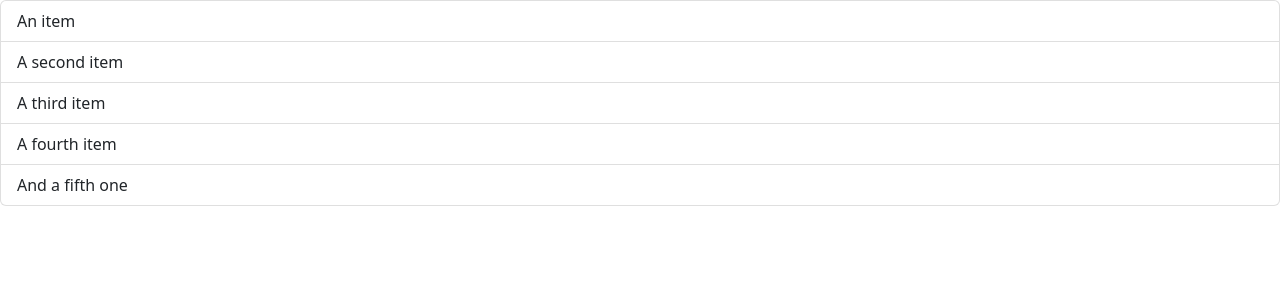
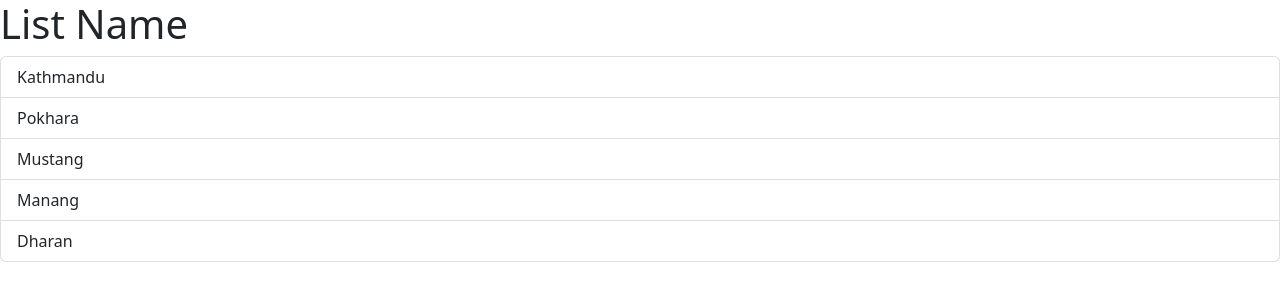
Before and after one commit to AnojAryal/React18-learning, a React (Vite) app in the folder react-app/: page / in a window 1280 px wide. Shown: the top 300 px of the page. Built offline with nearby package versions, Linux system fonts and the light colour scheme.

Commit message:
react 18 with project

```diff
--- a/react-app/src/components/ListGroup.tsx
+++ b/react-app/src/components/ListGroup.tsx
@@ -1,12 +1,23 @@
+import { MouseEvent } from "react";
+
 function ListGroup() {
+  let items = ["Kathmandu", "Pokhara", "Mustang", "Manang", "Dharan"];
+
+  //event handling
+  const handleClick = (event: MouseEvent) => console.log(event);
+
   return (
-    <ul className="list-group">
-      <li className="list-group-item">An item</li>
-      <li className="list-group-item">A second item</li>
-      <li className="list-group-item">A third item</li>
-      <li className="list-group-item">A fourth item</li>
-      <li className="list-group-item">And a fifth one</li>
-    </ul>
+    <>
+      <h1>List Name</h1>
+      {items.length === 0 && <p>No List Items</p>}
+      <ul className="list-group">
+        {items.map((items, index) => (
+          <li className="list-group-item" key={items} onClick={handleClick}>
+            {items}
+          </li>
+        ))}
+      </ul>
+    </>
   );
 }
 
```
